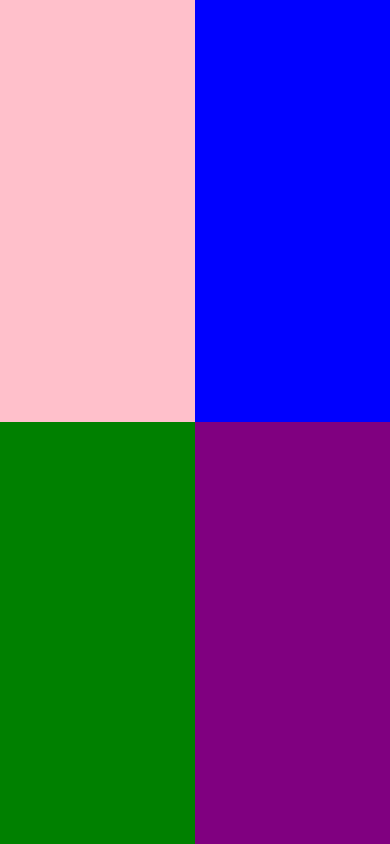
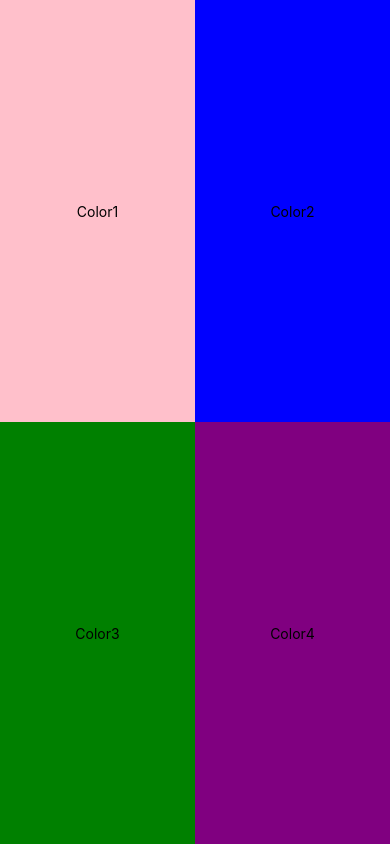
Before and after one commit to Yzdesarrollo/cursoReactNative, a React Native app: screen / in a window 390 px wide. Built offline with nearby package versions, Linux system fonts and the light colour scheme.

Commit message:
Ejercicios colores x 4

```diff
--- a/App.js
+++ b/App.js
@@ -5,12 +5,20 @@ export default function App(){
   return(
     <View style={styles.container}>
       <View style={styles.v1}>
-        <View style={styles.v2}></View>
-        <View style={styles.v3}></View>
+        <View style={styles.v2}>
+          <Text>Color1</Text>
+        </View>
+        <View style={styles.v3}>
+          <Text>Color2</Text>
+        </View>
       </View>
       <View style={styles.v4}>
-        <View style={styles.v5}></View>
-        <View style={styles.v6}></View>
+        <View style={styles.v5}>
+          <Text>Color3</Text>
+        </View>
+        <View style={styles.v6}>
+          <Text>Color4</Text>
+        </View>
       </View>
     </View>
   );
@@ -22,7 +30,7 @@ const styles = StyleSheet.create({
     flexDirection: 'column'
   },
   text:{
-    color: 'black'
+    color: 'yellow'
   },
   v1: {
         flex: 1,
@@ -57,6 +65,4 @@ const styles = StyleSheet.create({
       alignItems: 'center'
   },
 
-
-
 })
```
